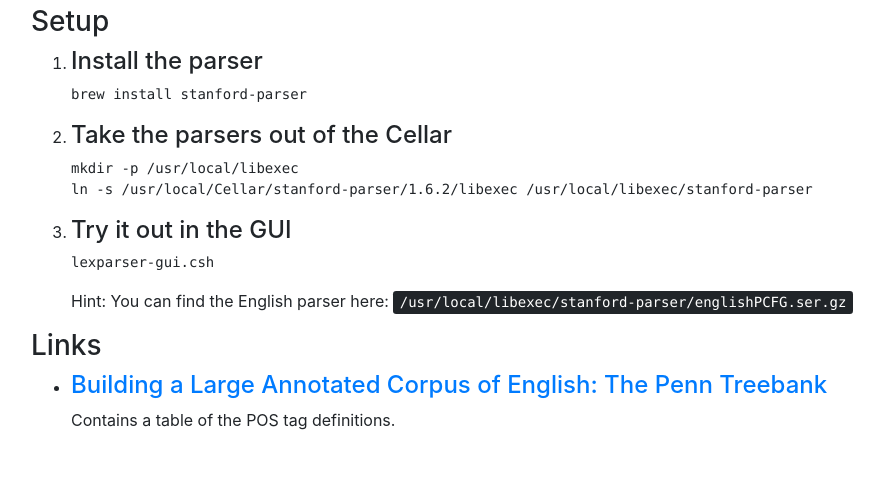
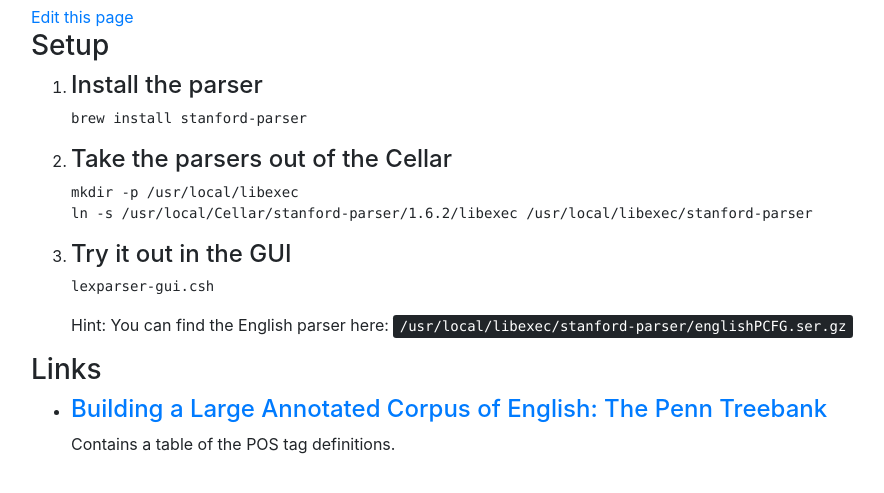
Before and after one commit to samwgoldman/samwgoldman.github.com, a plain HTML site: page stanford-parser.html in a window 1280 px wide. Shown: the part 107-600 px from the top of the page, without its empty margins (129-1013 px from the left). Drawn offline with nearby package versions, Linux system fonts and the light colour scheme.

Commit message:
Add "Edit this page" link.

```diff
--- /dev/null
+++ b/app.js
@@ -0,0 +1,8 @@
+$(function() {
+  var edit_url = "https://github.com/samwgoldman/samwgoldman.github.com/edit/master" + location.pathname;
+  var link = $("<a href='" + edit_url + "'>Edit this page</a>");
+
+  $("article > h2").each(function(index, elem) {
+    link.insertAfter(elem);
+  });
+});
--- a/stanford-parser.html
+++ b/stanford-parser.html
@@ -4,6 +4,8 @@
   <title>Stanford Parser</title>
   <link rel="stylesheet" href="http://twitter.github.com/bootstrap/1.4.0/bootstrap.min.css">
   <link rel="stylesheet" href="screen.css">
+  <script src="http://ajax.googleapis.com/ajax/libs/jquery/1.7.0/jquery.min.js" type="text/javascript"></script>
+  <script src="app.js" type="text/javascript"></script>
 </head>
 <body>
   <h1><a href="index.html">Blog</a></h1>
```
